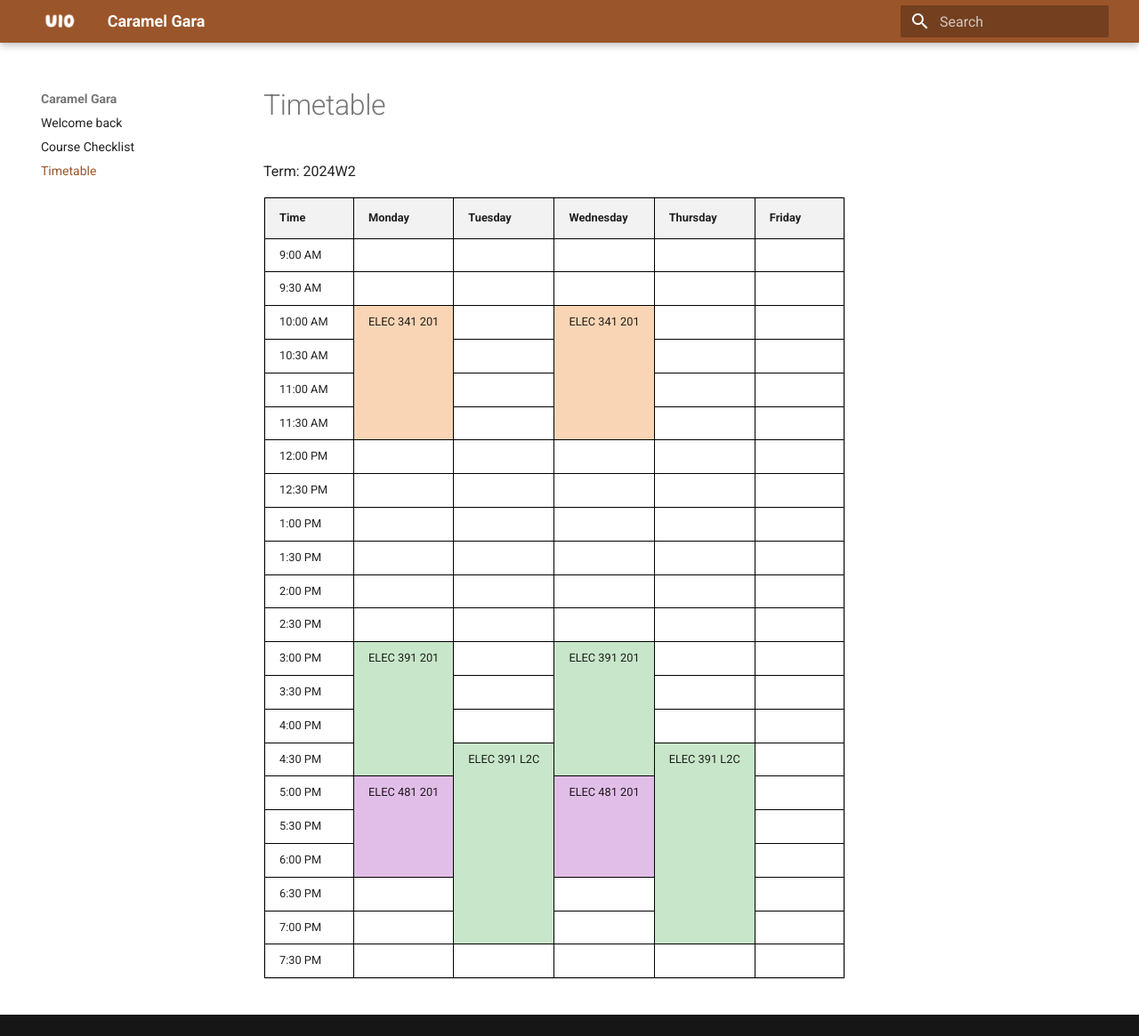
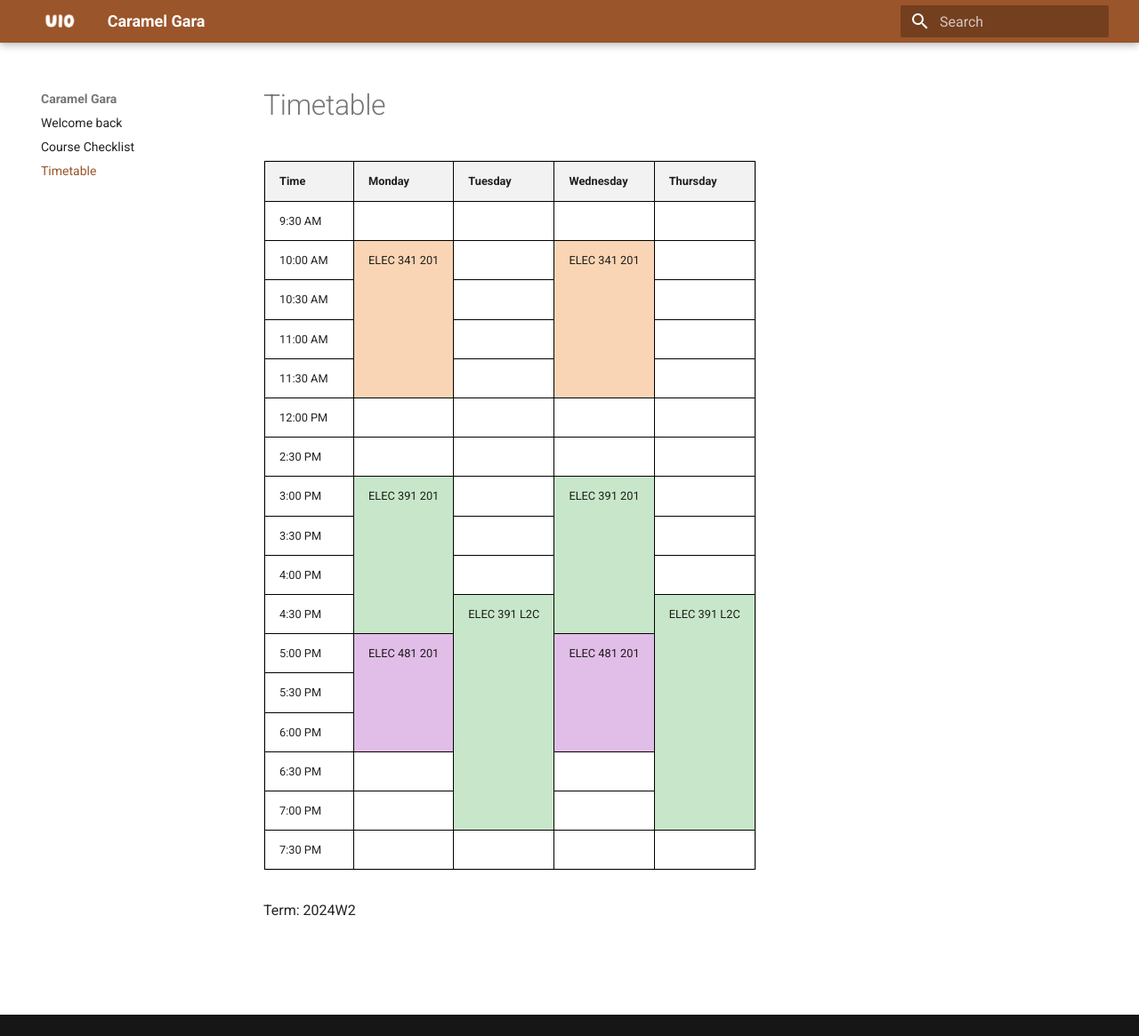
Before and after one commit to wuffdog/zhe-w.com, an MkDocs documentation site: the page built from docs/timetable.md, in a window 1280 px wide and 1165 px high. Shown: the whole window at 89% size. Built offline with MkDocs 1.6.1 and Material for MkDocs 9.7.7, drawn with Linux system fonts in a browser that asks for light colours.

Commit message:
Update timetable.md

```diff
--- a/docs/timetable.md
+++ b/docs/timetable.md
@@ -37,7 +35,7 @@ Term: 2024W2
             width: 10%;
         }
         td {
-            line-height: 1;
+            line-height: 1.5;
         }
     </style>
 </head>
@@ -50,21 +48,11 @@ Term: 2024W2
                 <th>Tuesday</th>
                 <th>Wednesday</th>
                 <th>Thursday</th>
-                <th>Friday</th>
             </tr>
         </thead>
         <tbody>
             <tr>
-                <td>9:00 AM</td>
-                <td></td>
-                <td></td>
-                <td></td>
-                <td></td>
-                <td></td>
-            </tr>
-            <tr>
                 <td>9:30 AM</td>
-                <td></td>
                 <td></td>
                 <td></td>
                 <td></td>
@@ -76,11 +64,9 @@ Term: 2024W2
                 <td></td>
                 <td class="orange" rowspan="4">ELEC 341 201</td>
                 <td></td>
-                <td></td>
             </tr>
             <tr>
                 <td>10:30 AM</td>
-                <td></td>
                 <td></td>
                 <td></td>
             </tr>
@@ -88,49 +74,14 @@ Term: 2024W2
                 <td>11:00 AM</td>
                 <td></td>
                 <td></td>
-                <td></td>
             </tr>
             <tr>
                 <td>11:30 AM</td>
                 <td></td>
                 <td></td>
-                <td></td>
             </tr>
             <tr>
                 <td>12:00 PM</td>
-                <td></td>
-                <td></td>
-                <td></td>
-                <td></td>
-                <td></td>
-            </tr>
-            <tr>
-                <td>12:30 PM</td>
-                <td></td>
-                <td></td>
-                <td></td>
-                <td></td>
-                <td></td>
-            </tr>
-            <tr>
-                <td>1:00 PM</td>
-                <td></td>
-                <td></td>
-                <td></td>
-                <td></td>
-                <td></td>
-            </tr>
-            <tr>
-                <td>1:30 PM</td>
-                <td></td>
-                <td></td>
-                <td></td>
-                <td></td>
-                <td></td>
-            </tr>
-            <tr>
-                <td>2:00 PM</td>
-                <td></td>
                 <td></td>
                 <td></td>
                 <td></td>
@@ -142,7 +93,6 @@ Term: 2024W2
                 <td></td>
                 <td></td>
                 <td></td>
-                <td></td>
             </tr>
             <tr>
                 <td>3:00 PM</td>
@@ -150,11 +100,9 @@ Term: 2024W2
                 <td></td>
                 <td class="green" rowspan="4">ELEC 391 201</td>
                 <td></td>
-                <td></td>
             </tr>
             <tr>
                 <td>3:30 PM</td>
-                <td></td>
                 <td></td>
                 <td></td>
             </tr>
@@ -162,37 +110,30 @@ Term: 2024W2
                 <td>4:00 PM</td>
                 <td></td>
                 <td></td>
-                <td></td>
             </tr>
             <tr>
                 <td>4:30 PM</td>
                 <td class="green" rowspan="6">ELEC 391 L2C</td>
                 <td class="green" rowspan="6">ELEC 391 L2C</td>
-                <td></td>
             </tr>
             <tr>
                 <td>5:00 PM</td>
                 <td class="purple" rowspan="3">ELEC 481 201</td>
                 <td class="purple" rowspan="3">ELEC 481 201</td>
-                <td></td>
             </tr>
             <tr>
                 <td>5:30 PM</td>
-                <td></td>
             </tr>
             <tr>
                 <td>6:00 PM</td>
-                <td></td>
             </tr>
             <tr>
                 <td>6:30 PM</td>
                 <td></td>
                 <td></td>
-                <td></td>
             </tr>
             <tr>
                 <td>7:00 PM</td>
-                <td></td>
                 <td></td>
                 <td></td>
             </tr>
@@ -202,9 +143,10 @@ Term: 2024W2
                 <td></td>
                 <td></td>
                 <td></td>
-                <td></td>
             </tr>
         </tbody>
     </table>
 </body>
 </html>
+
+Term: 2024W2
```
Also changed, not shown: other parts of docs/timetable.md (+0 -2 lines).
